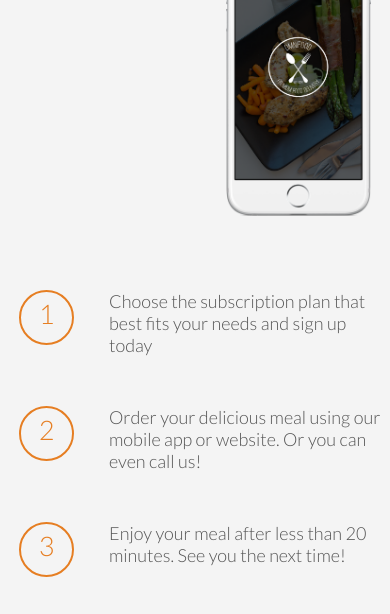
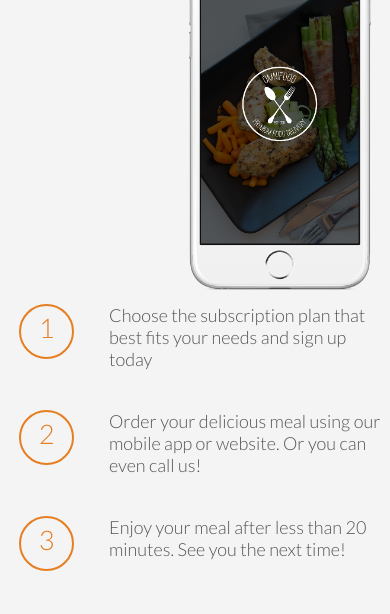
Before and after one commit to kzapata19/omniFood, a plain HTML site: page index.html in a window 390 px wide. Shown: the part 2619-3233 px from the top of the page. Drawn offline with Linux system fonts and the light colour scheme; files whose address does not match are found by name.

Commit message:
Adjust formatting (iPad portrait mode to 1023px) for long copy class and "How it works" section steps and iPhone img

```diff
--- a/index.html
+++ b/index.html
@@ -2,7 +2,7 @@
 <html lang="en">
   <head>
 
-    <meta name="viewport" content="width=device-width, initial-scale-1.0">
+    <meta name="viewport" content="width=device-width, initial=scale-1.0">
 
     <link rel="stylesheet" type="text/css" href="vendors/css/normalize.css">
     <link rel="stylesheet" type="text/css" href="vendors/css/grid.css">
--- a/resources/css/queries.css
+++ b/resources/css/queries.css
@@ -18,6 +18,14 @@
     width: 80%;
     margin-left: 10%;
   }
+
+  .steps-box { margin-top: 10px; }
+  .steps-box:last-child { margin-top: 10px; }
+  .works-step { margin-bottom: 40px; }
+  .works-step:last-of-type { margin-bottom: 60px;}
+
+  .app-screen { width: 50%; }
+
 }
 
 /* Small phones to small tablets (iPad width is 768px): from 481 to 767px */
```
